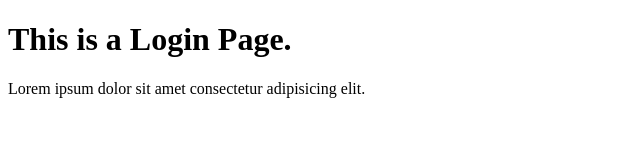
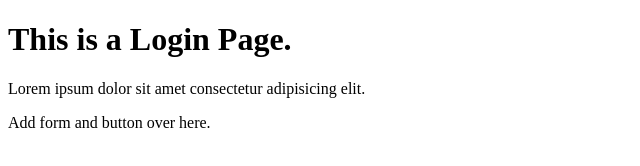
Before and after one commit to RanaKirtan-bit/fuzzy-spoon, a plain HTML site: page LoginPage.html in a window 1280 px wide. Shown: the whole page, without its empty margins (0-640 px from the left). Drawn offline with Linux system fonts and the light colour scheme.

Commit message:
Second commit cherry-pick

```diff
--- a/LoginPage.html
+++ b/LoginPage.html
@@ -8,5 +8,6 @@
 <body>
       <h1> This is a Login Page. </h1>
       <p> Lorem ipsum dolor sit amet consectetur adipisicing elit. </p>
+      <p>Add form and button over here.</p>
 </body>
 </html>
```
